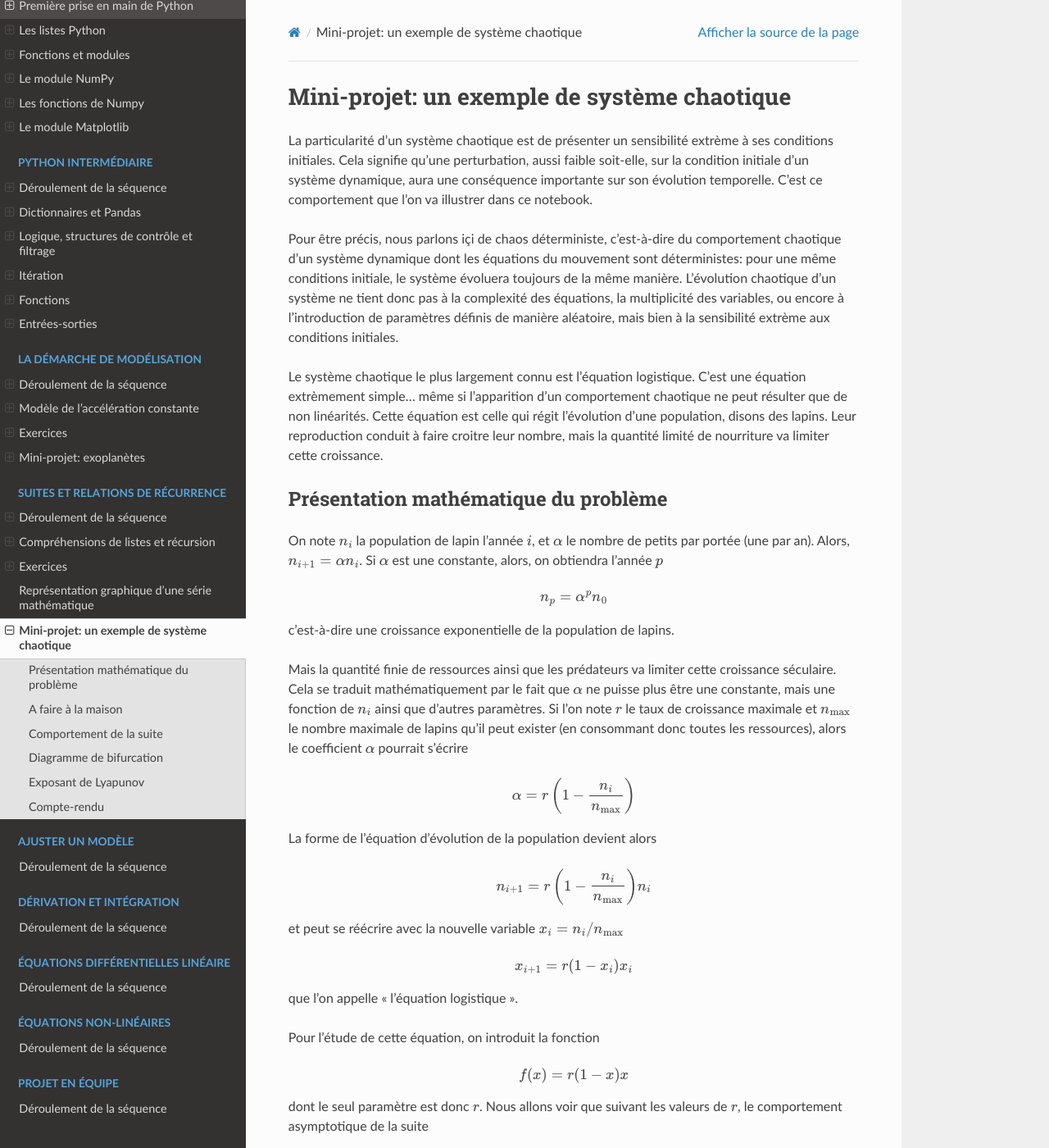
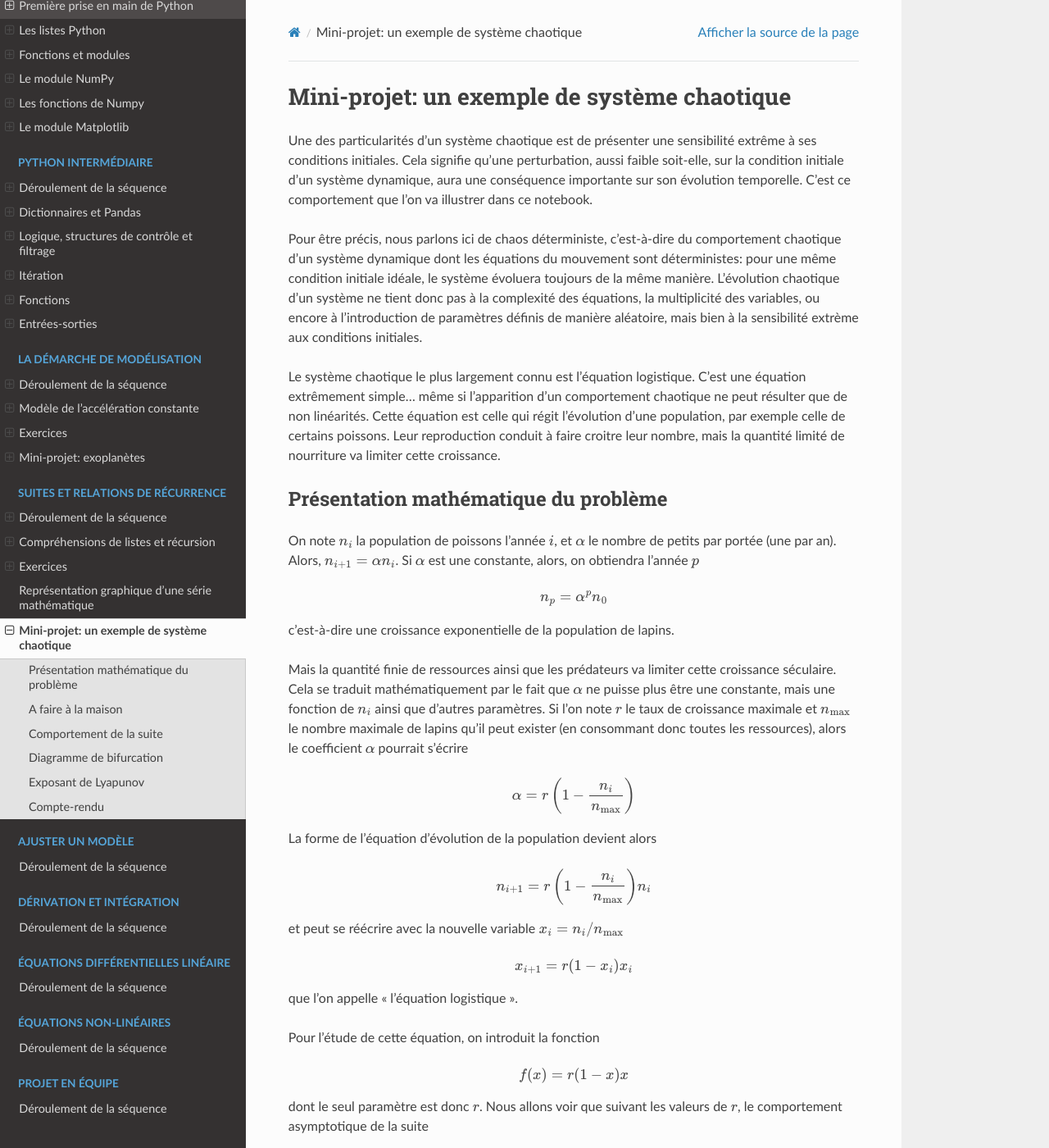
Before and after one commit to phys-mod/site, a Sphinx documentation site: the page built from source/sequences/04-suites-relations-recurrence/logistique.rst, in a window 1280 px wide and 1400 px high. Shown: the whole window at 82% size. Built offline with Sphinx 7.4.7 and the Read the Docs theme 2.0.0, drawn with Linux system fonts in a browser that asks for light colours; some of the changed text lies outside the part shown.

Commit message:
"corrections"

```diff
--- a/source/sequences/04-suites-relations-recurrence/logistique.rst
+++ b/source/sequences/04-suites-relations-recurrence/logistique.rst
@@ -2,22 +2,23 @@
 Mini-projet: un exemple de système chaotique
 ============================================
 
-La particularité d'un système chaotique est de présenter un sensibilité extrème à ses conditions initiales. Cela signifie qu'une
+Une des particularités d'un système chaotique est de présenter une sensibilité extrême à ses conditions initiales. Cela signifie qu'une
 perturbation, aussi faible soit-elle, sur la condition initiale d'un système dynamique, aura une conséquence importante sur son évolution
 temporelle. C'est ce comportement que l'on va illustrer dans ce notebook.
 
-Pour être précis, nous parlons içi de chaos déterministe, c'est-à-dire du comportement chaotique d'un système dynamique dont les équations
-du mouvement sont déterministes: pour une même conditions initiale, le système évoluera toujours de la même manière. L'évolution chaotique
+Pour être précis, nous parlons ici de chaos déterministe, c'est-à-dire du comportement chaotique d'un système dynamique dont les équations
+du mouvement sont déterministes: pour une même condition initiale idéale, le système évoluera toujours de la même manière. L'évolution chaotique
 d'un système ne tient donc pas à la complexité des équations, la multiplicité des variables, ou encore à l'introduction de paramètres
 définis de manière aléatoire, mais bien à la sensibilité extrème aux conditions initiales.
 
-Le système chaotique le plus largement connu est l'équation logistique. C'est une équation extrèmement simple... même si l'apparition d'un
-comportement chaotique ne peut résulter que de non linéarités. Cette équation est celle qui régit l'évolution d'une population, disons des
-lapins. Leur reproduction conduit à faire croitre leur nombre, mais la quantité limité de nourriture va limiter cette croissance.
+Le système chaotique le plus largement connu est l'équation logistique. C'est une équation extrêmement simple... même si l'apparition d'un
+comportement chaotique ne peut résulter que de non linéarités. Cette équation est celle qui régit l'évolution d'une population,
+par exemple celle de certains poissons. Leur reproduction conduit à faire croitre leur nombre, mais la quantité limité de nourriture va
+limiter cette croissance.
 
 Présentation mathématique du problème
 -------------------------------------
-On note :math:`n_i` la population de lapin l'année :math:`i`, et :math:`\alpha` le nombre de petits par portée (une par an). Alors, :math:`n_{i+1} = \alpha n_i`. Si :math:`\alpha` est une constante, alors, on obtiendra l'année :math:`p`
+On note :math:`n_i` la population de poissons l'année :math:`i`, et :math:`\alpha` le nombre de petits par portée (une par an). Alors, :math:`n_{i+1} = \alpha n_i`. Si :math:`\alpha` est une constante, alors, on obtiendra l'année :math:`p`
 
 .. math::
     n_p = \alpha^p n_0
@@ -89,7 +90,7 @@ Exposant de Lyapunov
 --------------------
 Nous avons dit plus haut que le caractère chaotique d'un système dynamique tient à la manière dont une différence, aussi petite soit-elle,
 sur deux conditions initiales va pouvoir conduire à une divergence sévère de leur comportement asymptotique. Mathématiquement, cela
-signifie que la distance entre ces deux conditions initiales va augmenter de manière séculaire.
+signifie que la distance entre ces deux solutions va augmenter de manière exponentielle.
 
 On cherche une forme en
 
```
Also changed, not shown: other parts of source/sequences/04-suites-relations-recurrence/logistique.rst (+3 -3 lines), source/notebooks/01-python-base/fonctions-modules.ipynb, source/notebooks/02-python-intermediaire/dictionnaires-pandas.ipynb, source/notebooks/02-python-intermediaire/entrees-sorties.ipynb.
